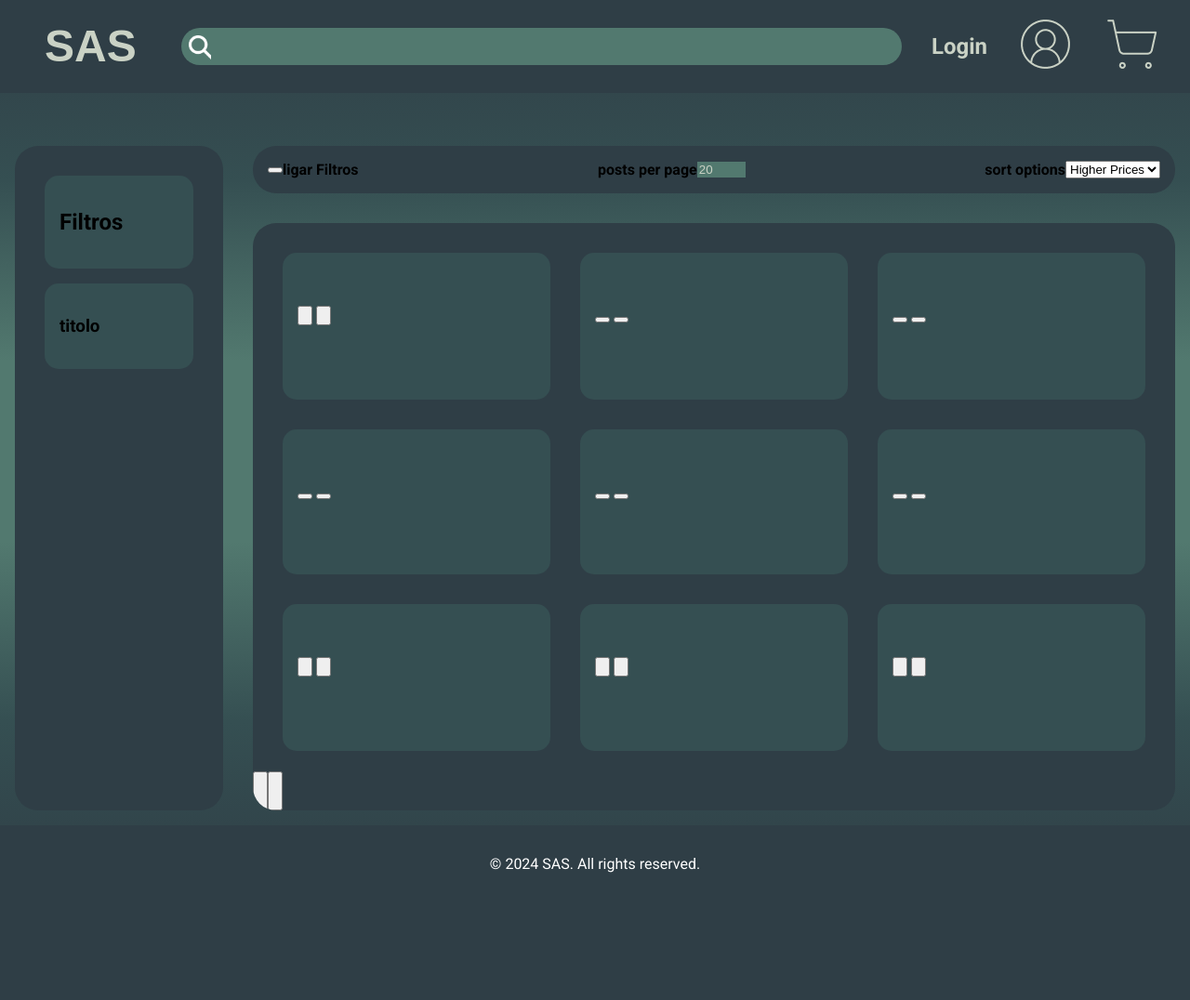
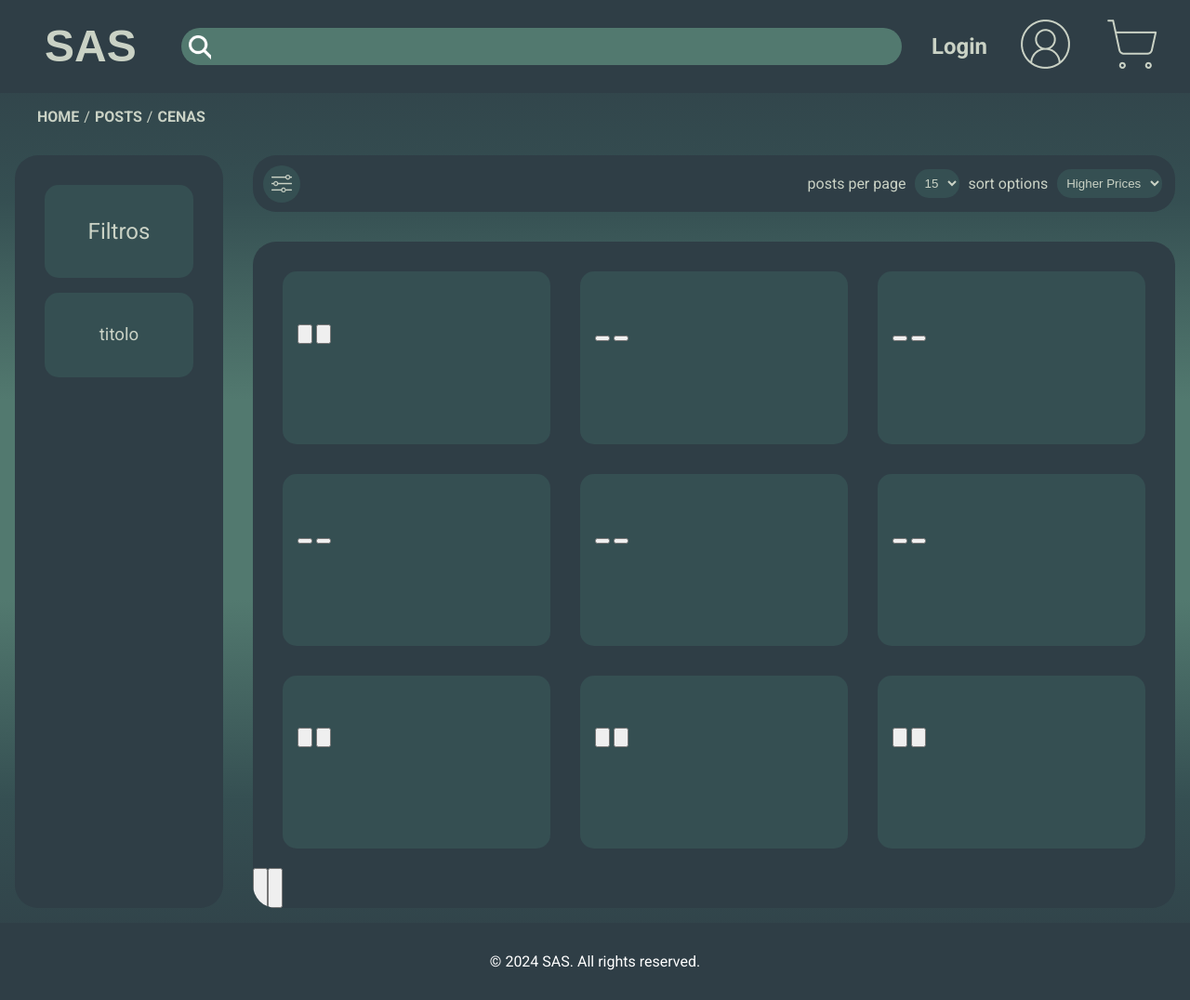
Before and after one commit to FEUP-LTW-2024/ltw-project-2024-ltw06g03, a PHP site: page /posts_page.php in a window 1280 px wide. Shown: the whole page at 93% size. Before the commit the page ends 939 px from the top, so only its background shows below. Run offline with PHP 8.4, Linux system fonts and the light colour scheme; some web fonts are replaced.

Commit message:
update post page

```diff
--- a/posts_page.php
+++ b/posts_page.php
@@ -10,20 +10,24 @@ output_head("Smooth As Silk");
     <?php output_header(); ?>
     <nav id="link-tree">
         <ul>
-
+            <li><a href="">HOME</a></li>
+            <li><a href="">POSTS</a></li>
+            <li><a href="">CENAS</a></li>
         </ul>
     </nav>
     <section id="sort-bar" class="outer-box-format">
         <div>
             <button>
-
+                <img src="./assets/filter-icon.png" alt="">
             </button>
-            <h4>ligar Filtros</h4>
         </div>
         <div>
             <h4>posts per page</h4>
-            <input type="number" name="number" value="20" min="20" max="50" step="15">
-        </div>
+            <select name="numbers-per-page" id="">
+                <option value="15">15</option>
+                <option value="30">30</option>
+                <option value="60">60</option>
+            </select>        </div>
         <div>
             <h4>sort options</h4>
             <select name="sort-option" id="">
--- a/style/layout.css
+++ b/style/layout.css
@@ -96,6 +96,12 @@ label {
 #link-tree{
     grid-area: link-tree;
 }
+#link-tree ul {
+    display: flex;
+    flex-direction: row;
+    justify-content: left;
+    align-items: center;
+}
 
 #filters {
     grid-area: filter;
@@ -109,8 +115,18 @@ label {
     justify-content: space-between;
 }
 
+#sort-bar > div:first-child {
+    flex: 1;
+}
+
 #sort-bar > div {
     align-items: center;
+    display: flex;
+}
+
+#sort-bar > div *{
+    align-items: center;
+    justify-content: center;
     display: flex;
 }
 
@@ -124,6 +140,7 @@ label {
 #posts-footer {
     grid-area: footer;
 }
+
 #page-number
 {
     position: absolute;
--- a/style/style.css
+++ b/style/style.css
@@ -179,12 +179,47 @@ input[type="submit"] {
 }
 
 #link-tree{
+
+}
+#link-tree ul {
+    list-style: none;
+}
+#link-tree ul li a{
+    text-decoration: none;
+    font-weight: bold;
+}
+#link-tree ul li:not(:last-child)::after {
+    content: "/";
+    margin: 0 5px;
 }
 
-#filter {
+#filters {
 }
 
 #sort-bar {
+    padding: 0 0.3em 0 0.1em;
+}
+#sort-bar *, #filters *, #link-tree * {
+    border: none;
+    color: var(--beige);
+    font-weight: normal;
+    text-align: center;
+}
+#sort-bar > div > select, #sort-bar > div > button {
+    background-color: var(--dark_green);
+    border-radius: 15px;
+    padding: 0.5em;
+    margin: 0.7em;
+}
+#sort-bar > div > button{
+    cursor: pointer;
+    width: 40px;
+    height: 40px;
+    border-radius: 50%;
+}
+#sort-bar > div > button > img {
+    height: 70%;
+    width: auto;
 }
 
 #posts-section {
@@ -192,9 +227,6 @@ input[type="submit"] {
     padding-bottom: 3em;
 }
 
-#sort-bar > div * {
-    margin: 0;
-}
 #page-number
 {
 }
```
Also changed, not shown: assets/filter-icon.png (added).
